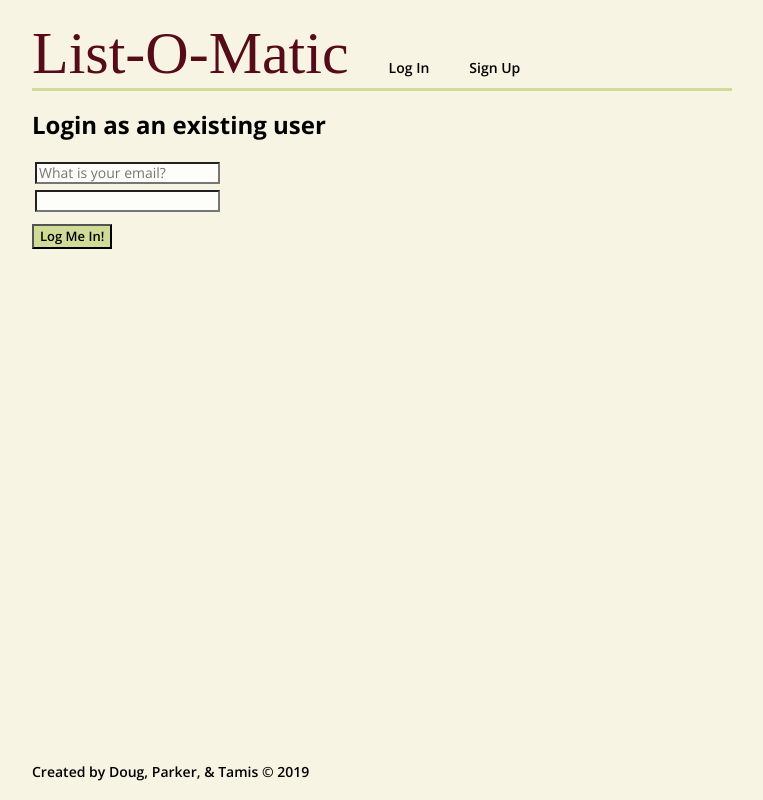
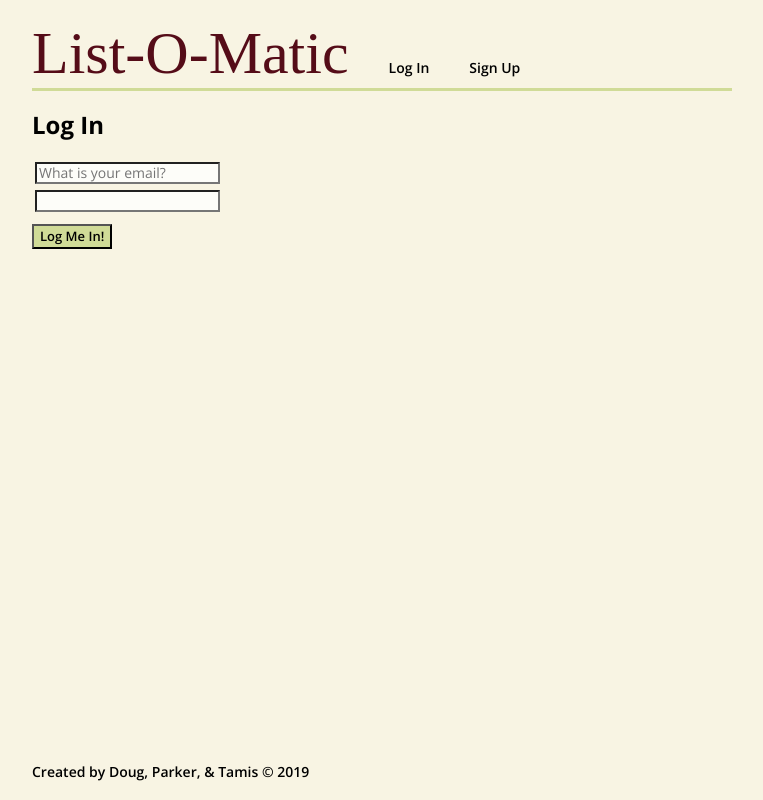
Before and after one commit to parkercouch-hw/list-o-matic-client, a React (Create React App) app: page /login in a window 1280 px wide. Shown: the whole page, without its empty margins (258-1021 px from the left). Built offline with nearby package versions, Linux system fonts and the light colour scheme; a web font is replaced by a local one.

Commit message:
Add item input resets to blank after add

```diff
--- a/src/components/DetailedList.tsx
+++ b/src/components/DetailedList.tsx
@@ -12,7 +12,6 @@ export interface IDetailedListState {
   newItem: string;
 }
 
-
 export default class DetailedList extends React.Component<any, any> {
   public readonly state: IDetailedListState = {
     newItem: '',
@@ -20,7 +19,10 @@ export default class DetailedList extends React.Component<any, any> {
 
   public render() {
     const items = this.props.location.state.items.map((item: any) => (
-      <li key={item._id}>
+      <li
+        key={item._id}
+        className={item.completed ? 'strike' : ''}
+      >
         {item.content}
       </li>
     ));
@@ -65,5 +67,8 @@ export default class DetailedList extends React.Component<any, any> {
         console.log(error.response.data.message);
       }
     }
+    return this.setState({
+      newItem: '',
+    });
   }
 }
--- a/src/components/auth/Login.tsx
+++ b/src/components/auth/Login.tsx
@@ -23,7 +23,7 @@ class Login extends Component<IAuth, ILoginState> {
     }
     return(
         <div>
-          <h2>Login as an existing user</h2>
+          <h2>Log In</h2>
           <form onSubmit={this.handleSubmit}>
             <div>
               <input
```
